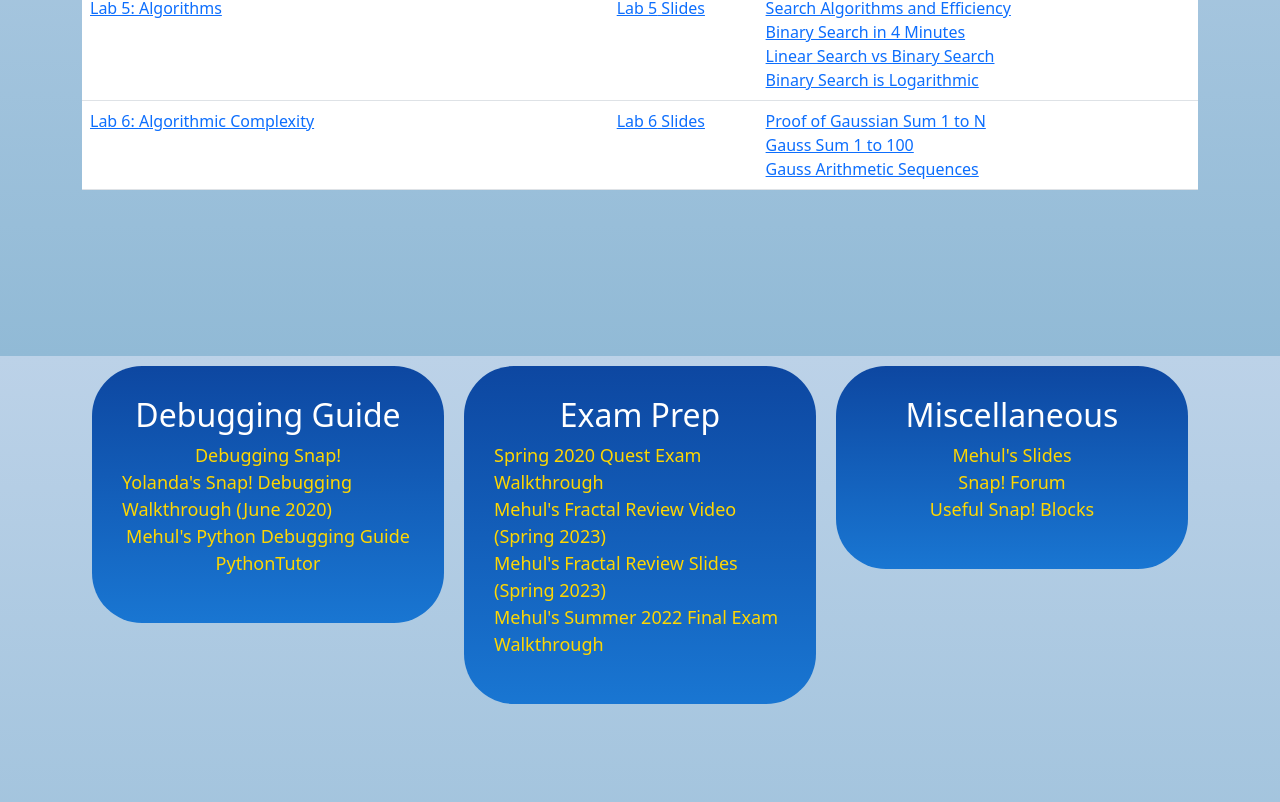
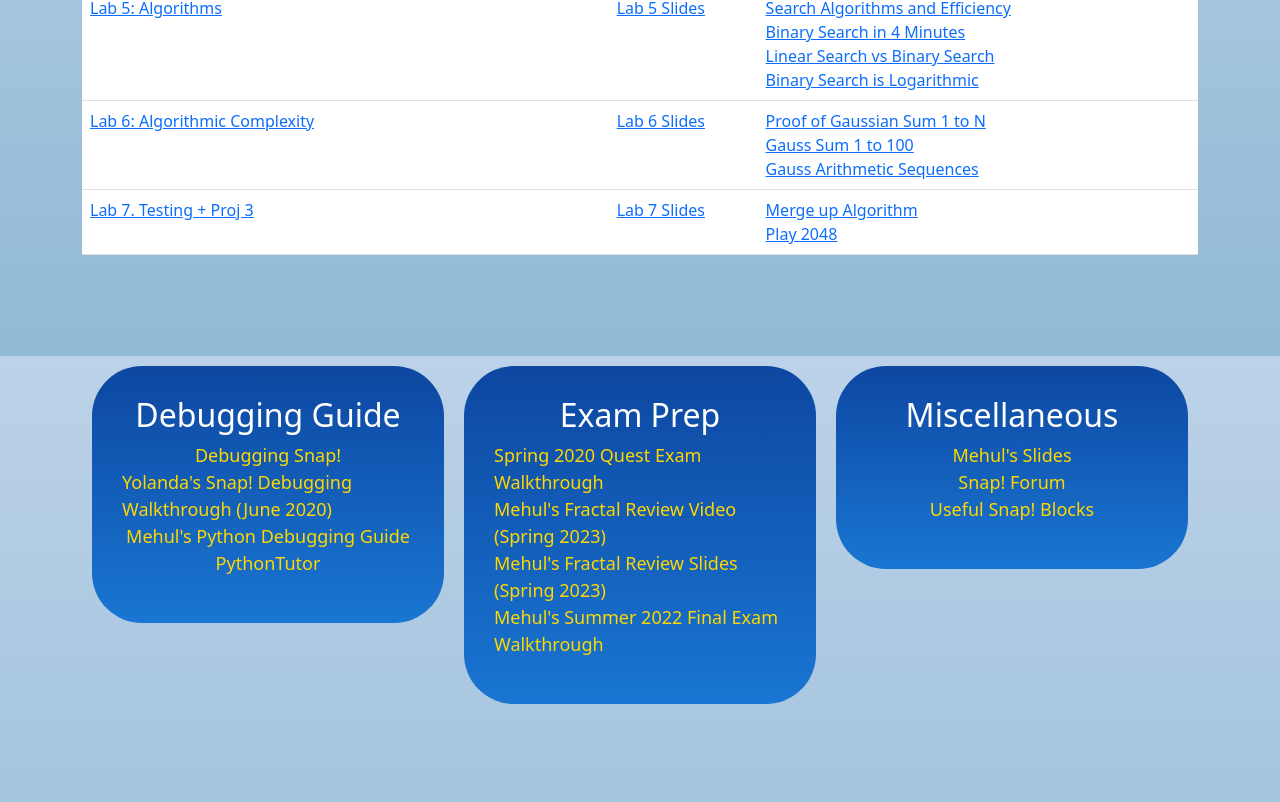
Before and after one commit to Mehul-Gandhi/portfolio, a React (Create React App) app: page /notes in a window 1280 px wide. Shown: the part 2100-2902 px from the top of the page. Built offline with nearby package versions, Linux system fonts and the light colour scheme.

Commit message:
Add lab 7

```diff
--- a/src/Notes.js
+++ b/src/Notes.js
@@ -183,7 +183,8 @@ const labInfo = [
 
 ], ["Lab 6: Algorithmic Complexity", "https://cs10.org/bjc-r/topic/topic.html?topic=berkeley_bjc/areas/algorithm-complexity.topic&course=&novideo&noreading&noassignment", "https://docs.google.com/presentation/d/1-nlpD1RljPTEPWFDVrUDp6OYb26MUF4JRp4NOtxGQTY/edit#slide=id.g2556a360d4e_0_0", [
   {name: "Proof of Gaussian Sum 1 to N", content: "https://youtu.be/iubZ_AH5N00"}, {name: "Gauss Sum 1 to 100", content: "https://youtu.be/jUz0jJm73aQ"}, {name: "Gauss Arithmetic Sequences", content: "https://mathbitsnotebook.com/Algebra2/Sequences/SSGauss.html"},
-]]
+]], ["Lab 7. Testing + Proj 3", "https://cs10.org/bjc-r/cur/programming/2048-testing/intro_to_proj3.html?topic=berkeley_bjc%2F2048-testing%2F2048.topic&course&novideo&noreading&noassignment", "https://docs.google.com/presentation/d/1cSTH_zu5N2toeviR6QNWqDuWP_AMvZlXaxOE2yphwZU/edit?usp=sharing",
+[{name: "Merge up Algorithm", content: "https://steven.codes/blog/cs10/2048-merge/"}, {name: "Play 2048", content: "https://play2048.co/"}]]
 
 ];
 
```
